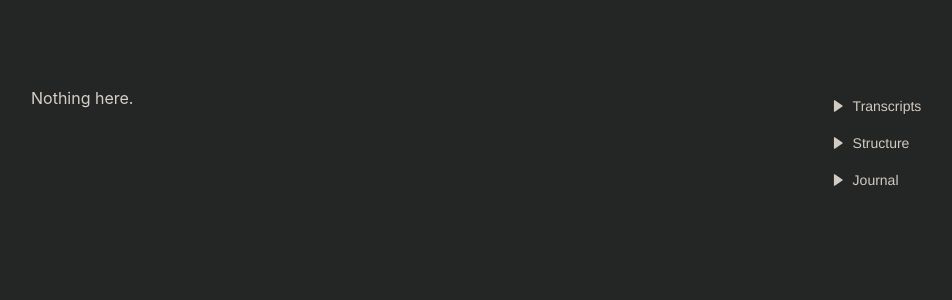
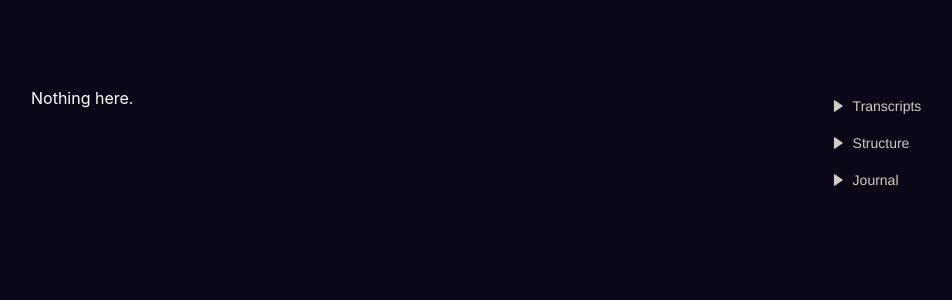
Before and after one commit to khsamonte/nihongo-nook, a React (Create React App) app: page /1 in a window 1280 px wide. Shown: the top 300 px of the page, without its empty margins (17-969 px from the left). Built offline with nearby package versions, Linux system fonts and the light colour scheme.

Commit message:
Styling changes

```diff
--- a/src/components/MainLayout.jsx
+++ b/src/components/MainLayout.jsx
@@ -62,12 +62,12 @@ const SiteContent = styled.div`
 
 	@media screen and (max-width: 1024px) {
 		flex-direction: column-reverse;
-		padding: 5.5em 2.5em;
+		padding: 5.5em 1.5em;
 	}
 
 	@media screen and (max-width: 480px) {
 		/* font-size: 14px; */
-		padding: 5.5em 1.5em;
+		padding: 5.5em 0.5em;
 	}
 `;
 
--- a/src/components/MarkdownContent.jsx
+++ b/src/components/MarkdownContent.jsx
@@ -97,11 +97,12 @@ const MarkdownContainer = styled.div`
 
 	p,
 	ul {
-    font-family: "NotoSansJP-Light";
+		font-family: "NotoSansJP-Regular";
 		font-size: 1.25em;
-    font-weight: 300;
+		font-weight: 400;
 		margin: 0 0 1.5em;
-    line-height: 1.5;
+		letter-spacing: 1px;
+		line-height: 2em;
 		list-style: none;
 	}
 
--- a/src/index.css
+++ b/src/index.css
@@ -23,8 +23,8 @@ html {
 }
 
 body {
-	background: #242525;
-	color: #d6d0c6;
+	background: rgb(11, 7, 22);
+	color: #fff;
 	font-family: -apple-system, BlinkMacSystemFont, "Segoe UI", "Roboto", "Oxygen",
 		"Ubuntu", "Cantarell", "Fira Sans", "Droid Sans", "Helvetica Neue",
 		sans-serif;
```
Lines whose indentation alone changed are shown as unchanged.
